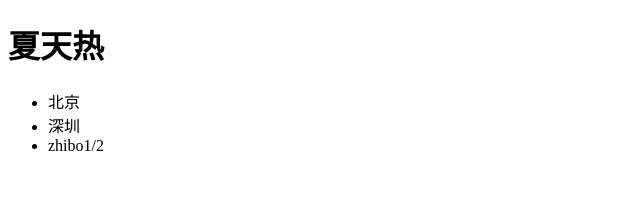
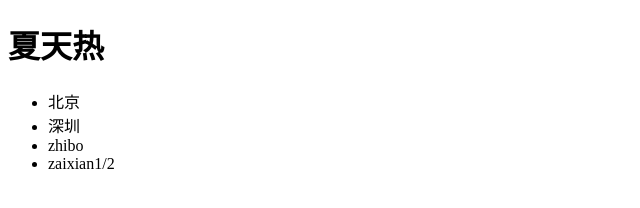
Before and after one commit to wanglifeng1/test, a plain HTML site: page index.html in a window 1280 px wide. Shown: the whole page, without its empty margins (0-640 px from the left). Drawn offline with Linux system fonts and the light colour scheme.

Commit message:
zaixian yiban

```diff
--- a/index.html
+++ b/index.html
@@ -11,7 +11,8 @@
     <li>北京</li>
 
     <li>深圳</li>
-    <li>zhibo1/2</li>
+    <li>zhibo</li>
+    <li>zaixian1/2</li>
 </ul>
 
 </body>
```
